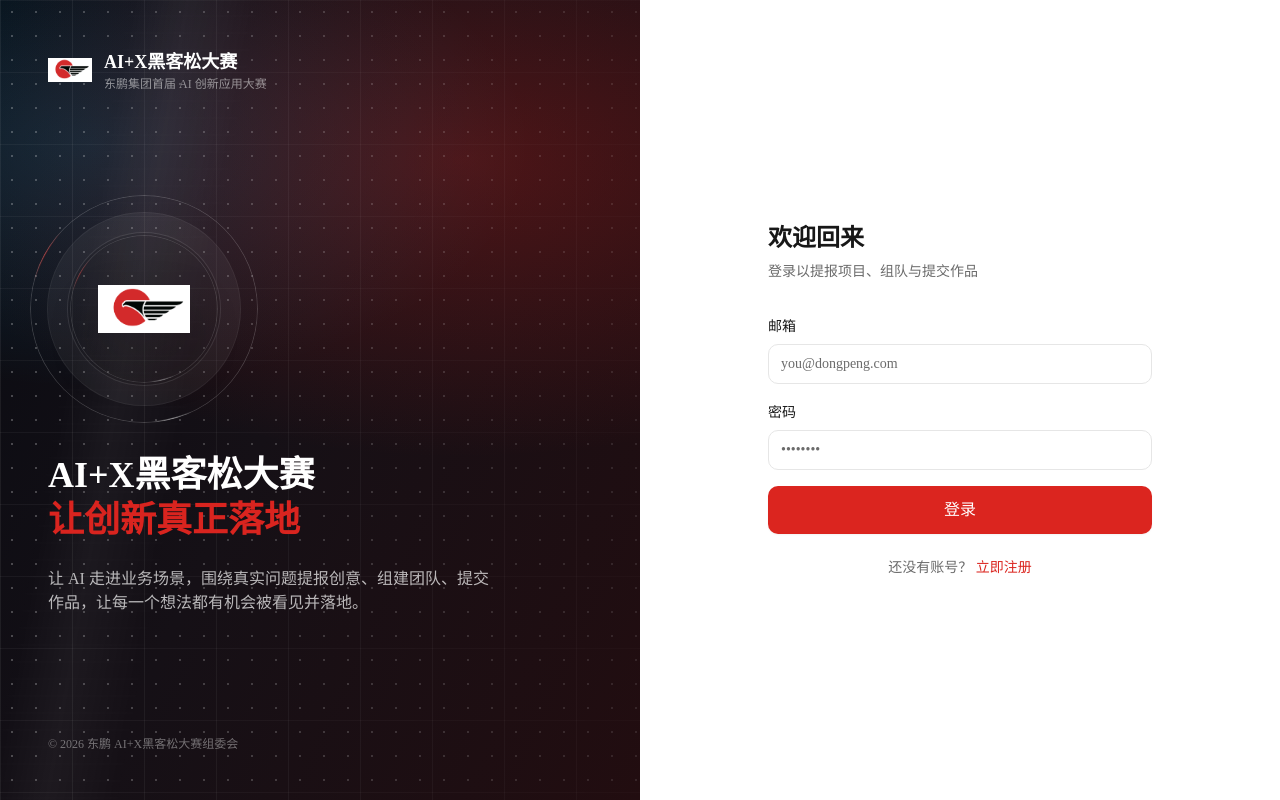
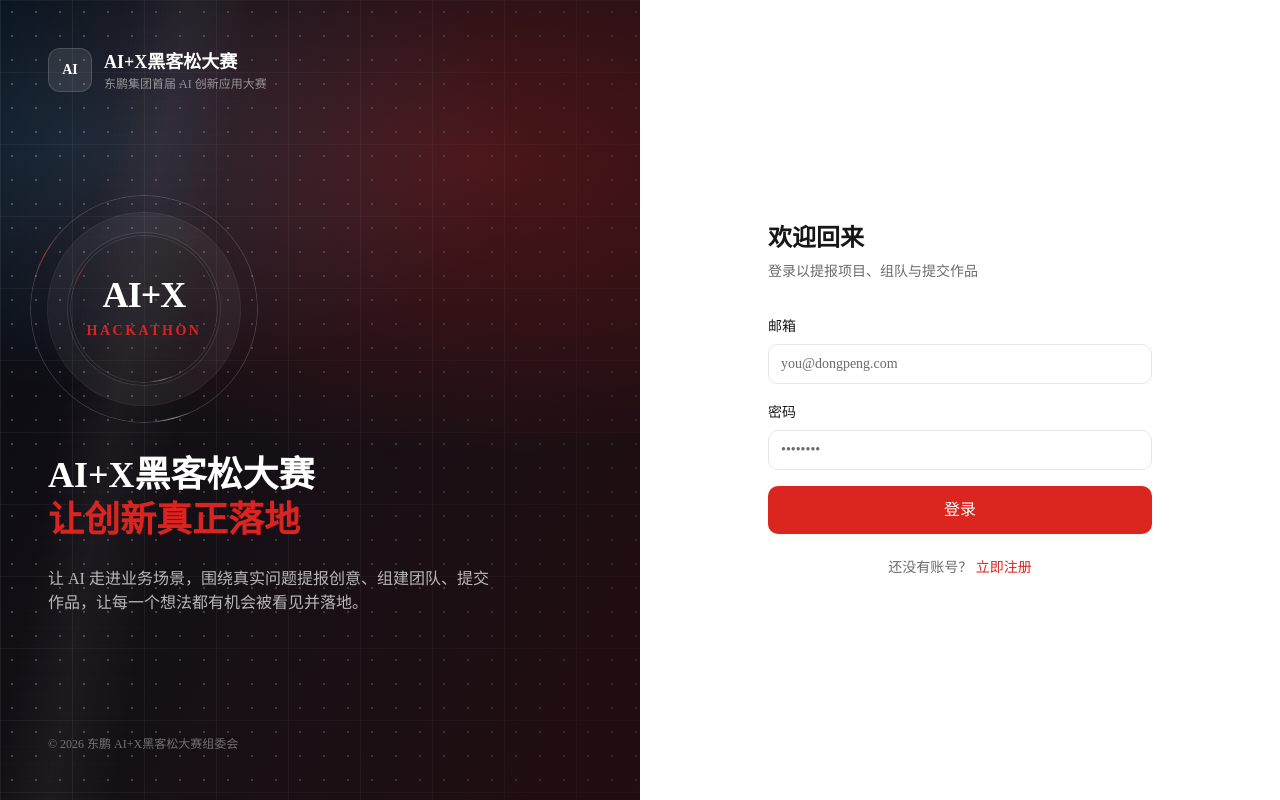
Before and after one commit to superjavason/dongpeng-aix-hackathon, a Next.js app: page /login in a window 1280 px wide. Built offline with nearby package versions, Linux system fonts and the light colour scheme; no server answers.

Commit message:
Sika/update hackathon website (#4)
* feat: update hackathon website

* update

* update logo

* bugs recovered

---------

Co-authored-by: Jason.X <superjavason@gmail.com>

```diff
--- a/app/(auth)/layout.tsx
+++ b/app/(auth)/layout.tsx
@@ -1,5 +1,4 @@
 import Link from "next/link";
-import Image from "next/image";
 
 export default function AuthLayout({
   children,
@@ -14,13 +13,9 @@
         <div className="absolute inset-0 tech-circuit-grid" />
         <div className="absolute inset-0 tech-scan-lines" />
         <Link href="/" className="relative z-10 flex items-center gap-3">
-          <Image
-            src="/logo2.png"
-            alt="东鹏"
-            width={44}
-            height={44}
-            className="h-11 w-11 shrink-0 object-contain"
-          />
+          <span className="flex h-11 w-11 shrink-0 items-center justify-center rounded-lg border border-white/15 bg-white/10 text-sm font-black text-white">
+            AI
+          </span>
           <div className="leading-tight">
             <span className="block text-lg font-bold">AI+X黑客松大赛</span>
             <span className="block text-xs text-white/50">
@@ -31,14 +26,14 @@
         <div className="relative z-10">
           <div className="tech-logo-field relative mb-12 flex h-48 w-48 items-center justify-center rounded-full bg-white/5 ring-1 ring-white/10">
             <div className="absolute inset-5 rounded-full bg-black/10 ring-1 ring-white/10" />
-            <Image
-              src="/logo2.png"
-              alt="东鹏"
-              width={92}
-              height={92}
-              priority
-              className="relative z-10 object-contain drop-shadow-2xl"
-            />
+            <div className="relative z-10 text-center">
+              <div className="text-4xl font-black leading-none tracking-tight text-white">
+                AI+X
+              </div>
+              <div className="mt-2 text-sm font-semibold tracking-[0.18em] text-brand">
+                HACKATHON
+              </div>
+            </div>
           </div>
           <div className="max-w-md">
             <h2 className="text-4xl font-bold leading-tight">
--- a/app/(auth)/login/page.tsx
+++ b/app/(auth)/login/page.tsx
@@ -1,6 +1,6 @@
 "use client";
 
-import { Suspense, useState } from "react";
+import { Suspense, useEffect, useState } from "react";
 import Link from "next/link";
 import { useRouter, useSearchParams } from "next/navigation";
 import { getSession, signIn } from "next-auth/react";
@@ -14,6 +14,17 @@
   const params = useSearchParams();
   const callbackUrl = params.get("callbackUrl");
   const [loading, setLoading] = useState(false);
+
+  useEffect(() => {
+    getSession().then((session) => {
+      const role = session?.user?.role;
+      if (!role) return;
+      const defaultUrl =
+        role === "admin" ? "/admin" : role === "judge" ? "/judge" : "/dashboard";
+      const targetUrl = callbackUrl?.startsWith("/") ? callbackUrl : defaultUrl;
+      router.replace(targetUrl);
+    });
+  }, [callbackUrl, router]);
 
   async function onSubmit(e: React.FormEvent<HTMLFormElement>) {
     e.preventDefault();
--- a/app/(site)/dashboard/page.tsx
+++ b/app/(site)/dashboard/page.tsx
@@ -72,7 +72,8 @@
     0
   );
   const submittedCount = ownedProjects.filter((p) => p.submission).length;
-  const canCreate = phase === "registration";
+  const canCreate =
+    sessionUser.role === "participant" && phase === "registration";
 
   return (
     <main className="bg-white">
--- a/app/(site)/page.tsx
+++ b/app/(site)/page.tsx
@@ -1,5 +1,4 @@
 import Link from "next/link";
-import Image from "next/image";
 import {
   ArrowRight,
   Factory,
@@ -55,15 +54,6 @@
         <div className="absolute inset-0 tech-circuit-grid" />
         <div className="absolute inset-0 tech-scan-lines" />
         <div className="absolute inset-y-0 right-0 hidden w-1/2 tech-data-field lg:block" />
-        <div className="pointer-events-none absolute right-8 top-28 z-0 hidden opacity-20 md:block lg:hidden">
-          <Image
-            src="/logo2.png"
-            alt=""
-            width={170}
-            height={170}
-            className="h-auto w-auto object-contain drop-shadow-2xl"
-          />
-        </div>
         <div className="container relative z-10 grid max-w-6xl items-center gap-10 px-9 py-16 sm:px-10 md:py-20 lg:grid-cols-[minmax(0,1fr)_360px] lg:py-24">
           <div className="min-w-0 max-w-[35rem] animate-fade-up">
             <Badge className="bg-brand/90 hover:bg-brand">
@@ -111,13 +101,13 @@
             <div className="tech-logo-field relative flex h-80 w-80 items-center justify-center rounded-full bg-white/5 ring-1 ring-white/10">
               <div className="absolute inset-7 rounded-full bg-black/10 ring-1 ring-white/10" />
               <div className="relative z-10 flex flex-col items-center text-center">
-                <div className="mt-5 text-5xl font-black leading-none tracking-tight text-white">
+                <div className="text-6xl font-black leading-none tracking-tight text-white">
                   AI+X
                 </div>
                 <div className="mt-2 text-xl font-bold text-brand">黑客松大赛</div>
                 <div className="mt-3 h-px w-24 bg-white/30" />
                 <div className="mt-3 text-xs font-medium tracking-[0.28em] text-white/60">
-                  DONGPENG
+                  HACKATHON
                 </div>
               </div>
             </div>
--- a/components/layout/user-menu.tsx
+++ b/components/layout/user-menu.tsx
@@ -20,6 +20,11 @@
   name: string;
   role: Role;
 }) {
+  async function handleSignOut() {
+    await signOut({ redirect: false });
+    window.location.assign("/");
+  }
+
   return (
     <Dialog>
       <DialogTrigger asChild>
@@ -62,7 +67,7 @@
         <Button
           variant="outline"
           className="w-full"
-          onClick={() => signOut({ callbackUrl: "/" })}
+          onClick={handleSignOut}
         >
           <LogOut className="mr-1" /> 退出登录
         </Button>
--- a/proxy.ts
+++ b/proxy.ts
@@ -13,8 +13,7 @@
   const needLogin =
     path.startsWith("/dashboard") ||
     path.startsWith("/judge") ||
-    path.startsWith("/admin") ||
-    path === "/projects/new";
+    path.startsWith("/admin");
 
   if (needLogin && !user) {
     const url = new URL("/login", nextUrl);
@@ -34,5 +33,5 @@
 });
 
 export const config = {
-  matcher: ["/dashboard/:path*", "/judge/:path*", "/admin/:path*", "/projects/new"],
+  matcher: ["/dashboard/:path*", "/judge/:path*", "/admin/:path*"],
 };
```
